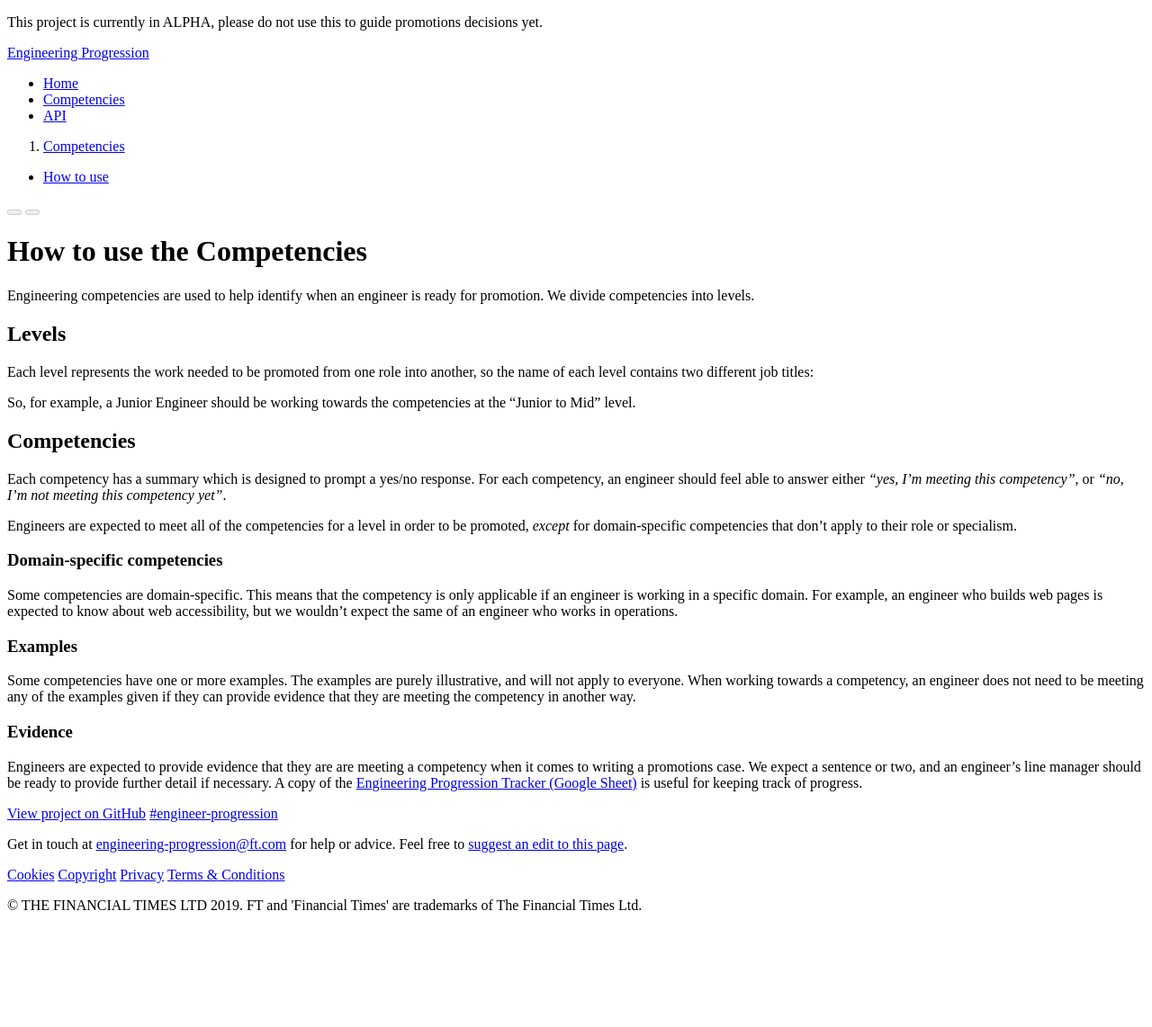
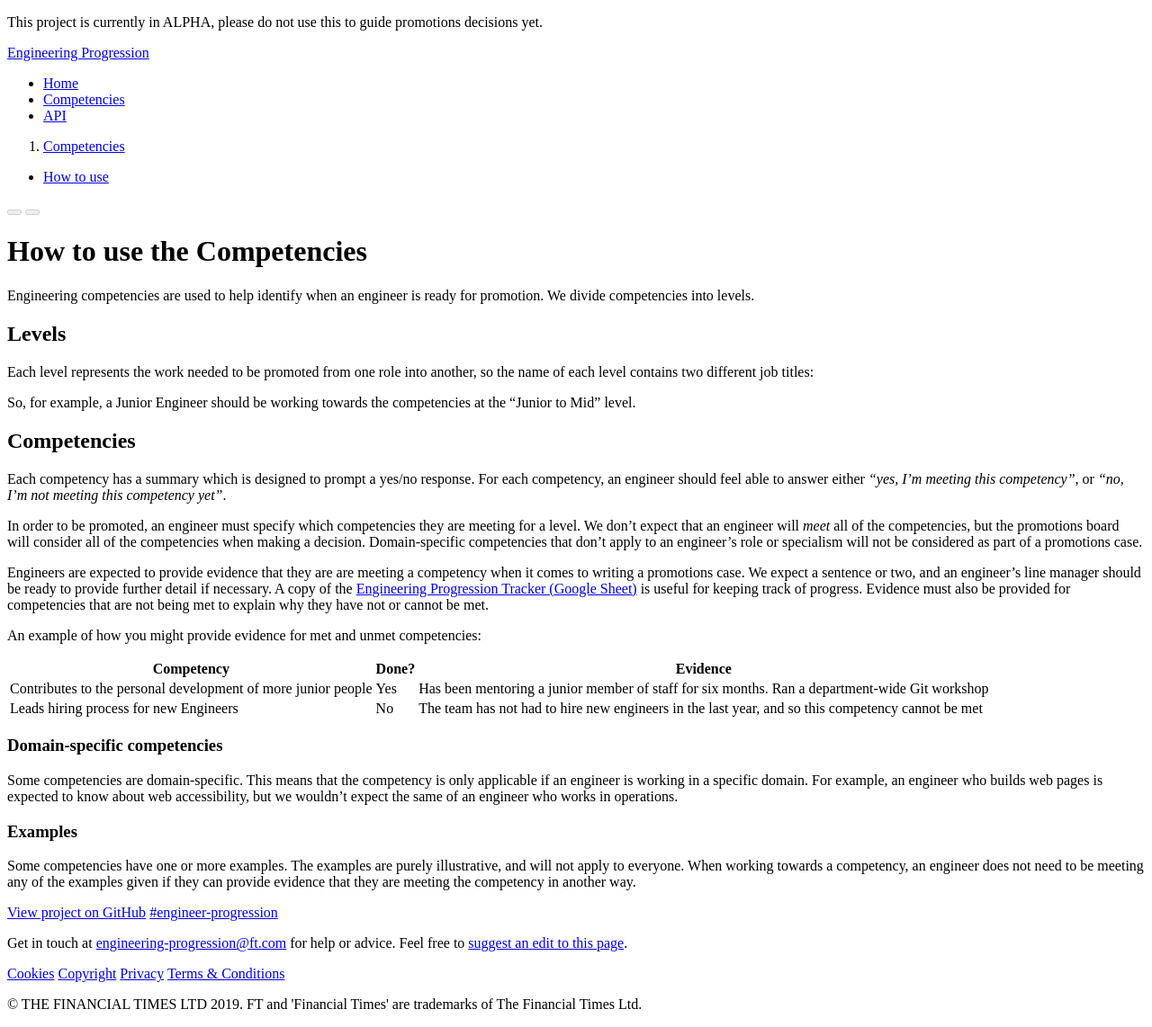
Before and after one commit to Financial-Times/engineering-progression, a Jekyll site: the page built from site/pages/competencies/how-to-use.md, in a window 1280 px wide. Shown: the whole page at 90% size. Built offline with Jekyll 4.4.1, drawn with Linux system fonts in a browser that asks for light colours; a style sheet for code colours, icons or effects is not loaded; before the commit the page ends 1032 px from its top, so only the background shows below that.

Commit message:
Relax the requirement that all competencies be met
This PR updates the "how-to-use" guide to indicate that not all
competencies must be met for an engineer to be considered for promotion.
This is the opposite to the way we've been responding to certain issues
and questions, and we'll be updating our responses to those once this
wording has been agreed on.

We're making this change for a couple of reasons:

  1. This is a less big jump for people from the current competencies
     matrix to the new one - it's a lot to expect particularly in the
     first trials of a new system

  2. We've had feedback on several competencies that they are not easily
     meetable by engineers in certain teams. We don't want to remove or
     relax too many competencies, and allowing them to be marked as not
     met but with an explanation helps to reduce edge-cases

  3. The messaging used by JK and the tech directors so far indicates
     that not all competencies must be met. The "how-to-use" guide was
     directly contradicting this

```diff
--- a/site/pages/competencies/how-to-use.md
+++ b/site/pages/competencies/how-to-use.md
@@ -26,7 +26,29 @@ So, for example, a Junior Engineer should be working towards the competencies at
 
 Each competency has a summary which is designed to prompt a yes/no response. For each competency, an engineer should feel able to answer either _"yes, I'm meeting this competency"_, or _"no, I'm not meeting this competency yet"_.
 
-Engineers are expected to meet all of the competencies for a level in order to be promoted, _except_ for domain-specific competencies that don't apply to their role or specialism.
+In order to be promoted, an engineer must specify which competencies they are meeting for a level. We don't expect that an engineer will _meet_ all of the competencies, but the promotions board will consider all of the competencies when making a decision. Domain-specific competencies that don't apply to an engineer's role or specialism will not be considered as part of a promotions case.
+
+Engineers are expected to provide evidence that they are are meeting a competency when it comes to writing a promotions case. We expect a sentence or two, and an engineer's line manager should be ready to provide further detail if necessary. A copy of the <a href="https://docs.google.com/spreadsheets/d/1V0LIbCQtJsi2iowfJnRTDr4Na4LhNAlJ_UHl9dDQs00/edit" class="o-typography-link--external">Engineering Progression Tracker (Google Sheet)</a> is useful for keeping track of progress. Evidence must also be provided for competencies that are not being met to explain why they have not or cannot be met.
+
+An example of how you might provide evidence for met and unmet competencies:
+
+<table class="o-table o-layout__main__single-span" data-o-component="o-table">
+	<tr>
+		<th>Competency</th>
+		<th>Done?</th>
+		<th>Evidence</th>
+	</tr>
+	<tr>
+		<td>Contributes to the personal development of more junior people</td>
+		<td>Yes</td>
+		<td>Has been mentoring a junior member of staff for six months. Ran a department-wide Git workshop</td>
+	</tr>
+	<tr>
+		<td>Leads hiring process for new Engineers</td>
+		<td>No</td>
+		<td>The team has not had to hire new engineers in the last year, and so this competency cannot be met</td>
+	</tr>
+</table>
 
 ### Domain-specific competencies
 
@@ -35,7 +57,3 @@ Some competencies are domain-specific. This means that the competency is only ap
 ### Examples
 
 Some competencies have one or more examples. The examples are purely illustrative, and will not apply to everyone. When working towards a competency, an engineer does not need to be meeting any of the examples given if they can provide evidence that they are meeting the competency in another way.
-
-### Evidence
-
-Engineers are expected to provide evidence that they are are meeting a competency when it comes to writing a promotions case. We expect a sentence or two, and an engineer's line manager should be ready to provide further detail if necessary. A copy of the <a href="https://docs.google.com/spreadsheets/d/1V0LIbCQtJsi2iowfJnRTDr4Na4LhNAlJ_UHl9dDQs00/edit" class="o-typography-link--external">Engineering Progression Tracker (Google Sheet)</a> is useful for keeping track of progress.
```
